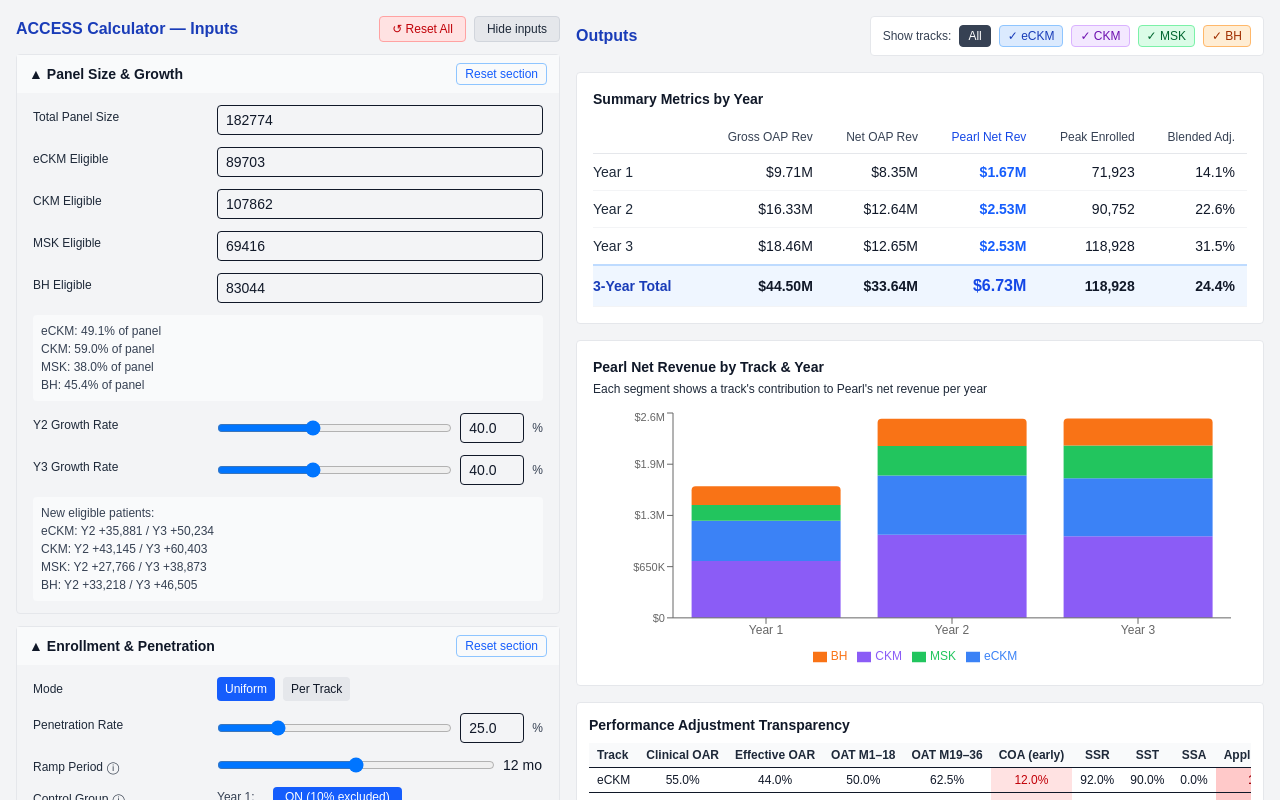
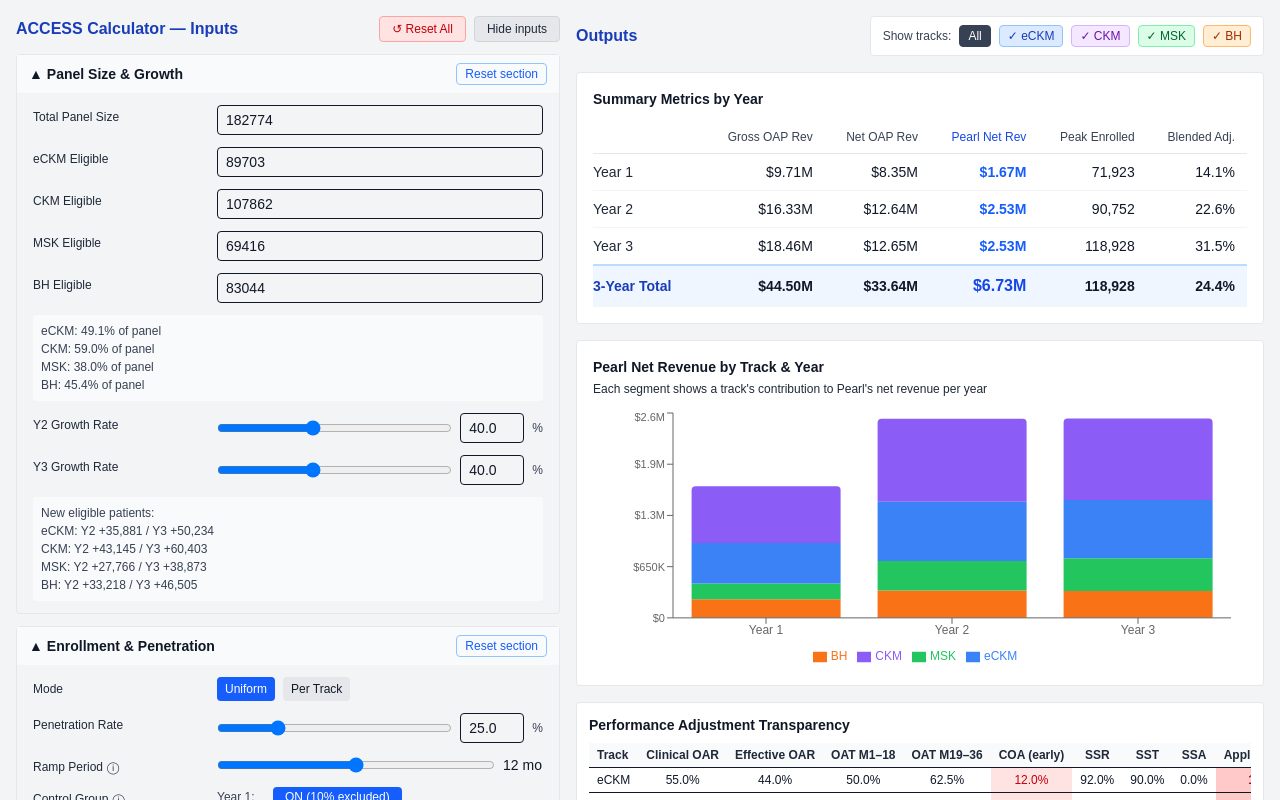
Before and after one commit to jtp2125/access-calculator, a Next.js app: page / in a window 1280 px wide. Shown: the top 800 px of the page. Built offline with nearby package versions, Linux system fonts and the light colour scheme.

Commit message:
Fix stack reordering when tracks are toggled

```diff
--- a/src/app/page.tsx
+++ b/src/app/page.tsx
@@ -717,7 +717,7 @@ export default function App() {
   const model = useMemo(() => runModel(inp, activeTracks), [inp, activeTracks]);
   const { kpi, adj, prop, eligByYear, newEligY2, newEligY3, months, trackRevByYear, kpiByYear } = model;
 
-  const orderedTracks = useMemo(
+  const tracksByTotalDesc = useMemo(
     () =>
       [...activeTracks].sort((a, b) => {
         const totalA = trackRevByYear[a].Y1 + trackRevByYear[a].Y2 + trackRevByYear[a].Y3;
@@ -728,10 +728,14 @@ export default function App() {
     [activeTracks, trackRevByYear]
   );
 
+  // Recharts stacks bars in reverse declaration order for vertical charts,
+  // so render smallest→largest to place the largest segment at the bottom.
+  const stackRenderOrder = useMemo(() => [...tracksByTotalDesc].reverse(), [tracksByTotalDesc]);
+
   const chartData = [
-    { year: "Year 1", ...Object.fromEntries(orderedTracks.map((t) => [t, trackRevByYear[t]?.Y1 ?? 0])) },
-    { year: "Year 2", ...Object.fromEntries(orderedTracks.map((t) => [t, trackRevByYear[t]?.Y2 ?? 0])) },
-    { year: "Year 3", ...Object.fromEntries(orderedTracks.map((t) => [t, trackRevByYear[t]?.Y3 ?? 0])) },
+    { year: "Year 1", ...Object.fromEntries(tracksByTotalDesc.map((t) => [t, trackRevByYear[t]?.Y1 ?? 0])) },
+    { year: "Year 2", ...Object.fromEntries(tracksByTotalDesc.map((t) => [t, trackRevByYear[t]?.Y2 ?? 0])) },
+    { year: "Year 3", ...Object.fromEntries(tracksByTotalDesc.map((t) => [t, trackRevByYear[t]?.Y3 ?? 0])) },
   ];
 
   const kpiTableRows = [
@@ -1023,13 +1027,14 @@ export default function App() {
               <YAxis tickFormatter={fmtYAxis} tick={{ fontSize: 11 }} width={64} />
               <Tooltip formatter={(v: any, name: any) => [fmt$(Number(v)), String(name)]} contentStyle={{ fontSize: 12 }} />
               <Legend wrapperStyle={{ fontSize: 12 }} />
-              {orderedTracks.map((t) => (
+              {stackRenderOrder.map((t) => (
                 <Bar
                   key={t}
                   dataKey={t}
                   stackId="a"
                   fill={TRACK_COLORS[t]}
-                  radius={t === orderedTracks[orderedTracks.length - 1] ? [4, 4, 0, 0] : [0, 0, 0, 0]}
+                  isAnimationActive={false}
+                  radius={t === stackRenderOrder[stackRenderOrder.length - 1] ? [4, 4, 0, 0] : [0, 0, 0, 0]}
                 />
               ))}
             </BarChart>
```
